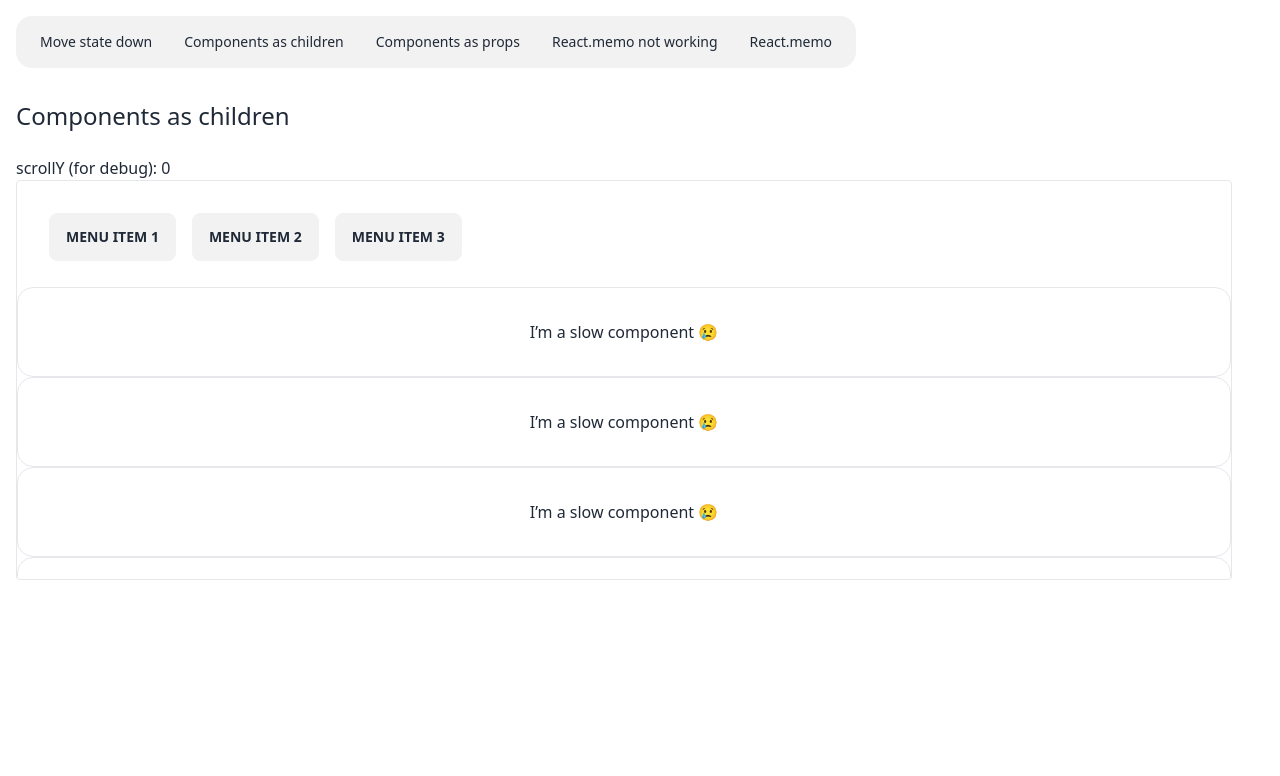
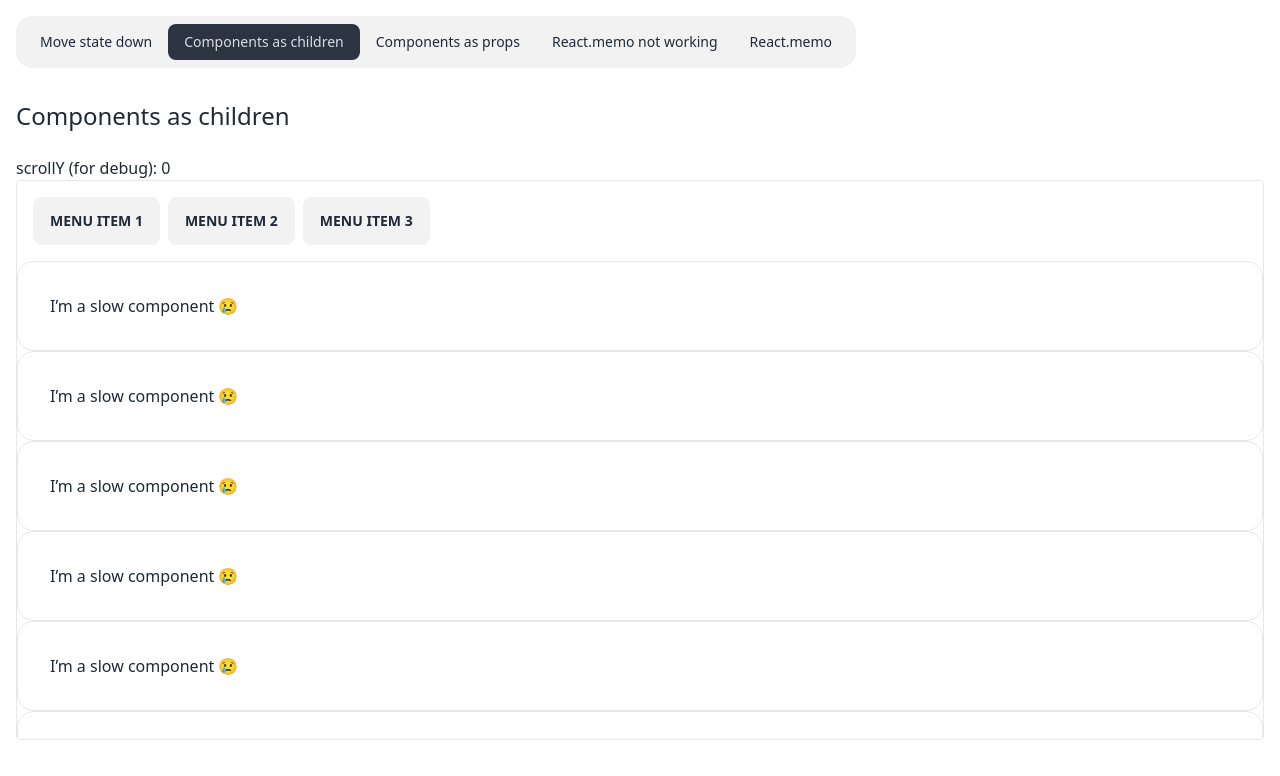
Before and after one commit to jankalfus/react-performance, a React (Vite) app: page /components-as-children in a window 1280 px wide. Shown: the top 776 px of the page. Built offline with nearby package versions, Linux system fonts and the light colour scheme.

Commit message:
Clean up styles

```diff
--- a/src/App.css
+++ /dev/null
@@ -1,4 +0,0 @@
-#root {
-  max-width: 1280px;
-  padding: 1rem;
-}
--- a/src/App.tsx
+++ b/src/App.tsx
@@ -1,6 +1,6 @@
 import {
   BrowserRouter,
-  Link,
+  NavLink,
   Route,
   Routes,
   useLocation,
@@ -45,13 +45,13 @@ const PageTitle = () => {
 
 function App() {
   return (
-    <>
+    <div className="p-4 max-w-7xl m-auto">
       <BrowserRouter>
         <nav>
           <ol className="menu menu-vertical lg:menu-horizontal bg-base-200 rounded-box">
             {Object.values(Paths).map((pathInfo) => (
               <li key={pathInfo.path}>
-                <Link to={pathInfo.path}>{pathInfo.name}</Link>
+                <NavLink to={pathInfo.path}>{pathInfo.name}</NavLink>
               </li>
             ))}
           </ol>
@@ -77,7 +77,7 @@ function App() {
           <Route path={Paths.ReactMemo.path} element={<ReactMemo />} />
         </Routes>
       </BrowserRouter>
-    </>
+    </div>
   );
 }
 
--- a/src/components-as-children/ComponentsAsChildren.tsx
+++ b/src/components-as-children/ComponentsAsChildren.tsx
@@ -7,15 +7,9 @@ export const ComponentsAsChildren = () => {
     <>
       <div>scrollY (for debug): {scrollY}</div>
       <div
-        className="border rounded"
+        className="border rounded w-full min-h-96 max-h-[70vh] overflow-y-scroll"
         onScroll={(e) => {
           setScrollY(e.currentTarget.scrollTop);
-        }}
-        style={{
-          width: "95vw",
-          height: "50vh",
-          textAlign: "center",
-          overflowY: "scroll",
         }}
       >
         <Menu collapsed={scrollY > 0} />
@@ -52,7 +46,8 @@ const Menu = ({ collapsed }: { collapsed: boolean }) => {
           {collapsed ? <CompactMenu /> : <FullMenu />}
         </div>
       </div>
-      <div style={{ marginTop: "calc(4rem + 42px)" }}></div>
+      {/* heigh of buttons + margins */}
+      <div className="mt-[calc(48px+2*16px)]"></div>
     </>
   );
 };
@@ -60,15 +55,7 @@ const Menu = ({ collapsed }: { collapsed: boolean }) => {
 const MenuItems = ["Menu item 1", "Menu item 2", "Menu item 3"];
 const FullMenu = () => {
   return (
-    <ul
-      style={{
-        listStyleType: "none",
-        display: "flex",
-        gap: "1rem",
-        padding: 0,
-        margin: "2rem",
-      }}
-    >
+    <ul className="m-4 flex gap-2">
       {MenuItems.map((item) => (
         <li key={item} className="btn">
           {item}
@@ -80,7 +67,7 @@ const FullMenu = () => {
 
 const CompactMenu = () => {
   return (
-    <button className="btn btn-square m-8">
+    <button className="btn btn-square m-4">
       <svg
         xmlns="http://www.w3.org/2000/svg"
         fill="none"
--- a/src/components-as-props/ComponentsAsProps.tsx
+++ b/src/components-as-props/ComponentsAsProps.tsx
@@ -5,28 +5,13 @@ export const ComponentsAsProps = () => {
   const [showDetails, setShowDetails] = useState(false);
 
   return (
-    <div
-      className="border rounded"
-      style={{
-        display: "flex",
-        overflowX: "hidden",
-        paddingRight: 20,
-        position: "relative",
-      }}
-    >
-      <div style={{ flex: 1 }}>
+    <div className="border rounded-lg flex overflow-hidden pr-4 relative">
+      <div>
         <Content onShowDetailsClick={() => setShowDetails(true)} />
       </div>
       <div
-        className="border rounded-lg drop-shadow-lg"
-        style={{
-          flex: "0 0 400px",
-          position: "absolute",
-          width: 300,
-          right: showDetails ? 0 : -280,
-          background: "white",
-          height: "100%",
-        }}
+        className="absolute w-[300px] h-full bg-white border rounded-lg drop-shadow-lg"
+        style={{ right: showDetails ? 0 : -280 }}
       >
         <Details onClose={() => setShowDetails(false)} />
       </div>
--- a/src/react-memo-not-working/ReactMemoNotWorking.tsx
+++ b/src/react-memo-not-working/ReactMemoNotWorking.tsx
@@ -1,5 +1,4 @@
 import { useCallback, useState } from "react";
-import "../App.css";
 import React from "react";
 
 export const ReactMemoNotWorking = () => {
```
